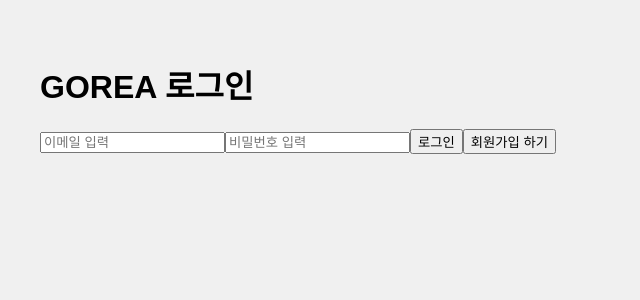
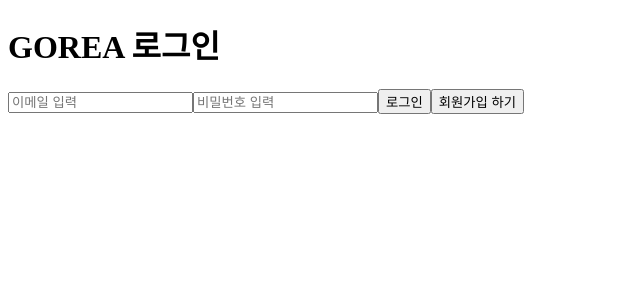
Before and after one commit to ko-sungjin/gorea-login, a React (Create React App) app: page / in a window 1280 px wide. Shown: the top 300 px of the page, without its empty margins (0-640 px from the left). Built offline with nearby package versions, Linux system fonts and the light colour scheme; the HTML template or start-up script is replaced by a standard one.

Commit message:
최종정리로그인
11

```diff
--- a/public/index.html
+++ b/public/index.html
@@ -2,8 +2,8 @@
 <html lang="ko">
   <head>
     <meta charset="UTF-8" />
-    <meta name="viewport" content="width=device-width, initial-scale=1.0"/>
-    <title>Gorea Login</title>
+    <meta name="viewport" content="width=device-width, initial-scale=1.0" />
+    <title>GOREA Login</title>
   </head>
   <body>
     <div id="root"></div>
--- /dev/null
+++ b/src/App.js
@@ -0,0 +1,8 @@
+import React from "react";
+import LoginSystem from "./LoginSystem";
+
+function App() {
+  return <LoginSystem />;
+}
+
+export default App;
--- a/src/LoginSystem.js
+++ b/src/LoginSystem.js
@@ -1,3 +1,5 @@
+// 관리자 승인 기반 사용자 시스템 + 회원가입 기능
+// React + 로컬 상태 기반 예시
 
 import React, { useState } from "react";
 
--- a/src/index.css
+++ /dev/null
@@ -1,5 +0,0 @@
-body {
-  font-family: sans-serif;
-  padding: 2rem;
-  background: #f0f0f0;
-}
```
Also changed, not shown: src/index.js (deleted, +0 -7 lines).
